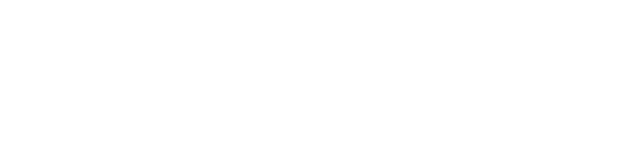
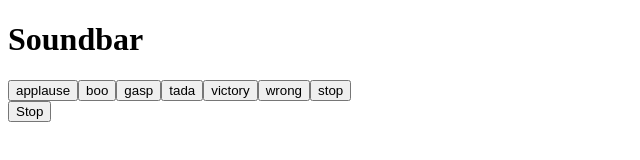
Before and after one commit to acciojob/Soundbar-Ayushrawat777, a website: page main.html in a window 1280 px wide. Shown: the whole page, without its empty margins (0-640 px from the left). Drawn offline with Linux system fonts and the light colour scheme.

Commit message:
Update main.html

```diff
--- a/main.html
+++ b/main.html
@@ -11,6 +11,10 @@
     <script type="text/javascript" src="./script.js">
 </script>
 
+	<h1>Soundbar</h1>
+	<div id="buttons"></div>
+	<button class="stop">Stop</button>
+
 </body>
 
 </html>
```
